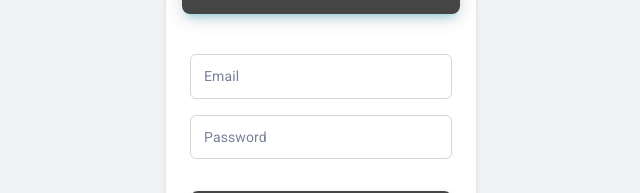
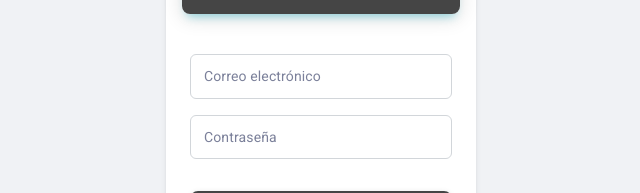
Before and after one commit to Alebecito/Web_Homebrewers_CR, a React (Create React App) app in the folder frontend/: page /sign-in in a window 1280 px wide. Shown: the part 294-487 px from the top of the page, without its empty margins (319-959 px from the left). Built offline with nearby package versions, Linux system fonts and the light colour scheme.

Commit message:
Labels de login cambiadas

```diff
--- a/frontend/src/layouts/login/index.js
+++ b/frontend/src/layouts/login/index.js
@@ -43,10 +43,10 @@ function Basic() {
         <MDBox pt={4} pb={3} px={3}>
           <MDBox component="form" role="form">
             <MDBox mb={2}>
-              <MDInput type="email" label="Email" fullWidth />
+              <MDInput type="email" label="Correo electrónico" fullWidth />
             </MDBox>
             <MDBox mb={2}>
-              <MDInput type="password" label="Password" fullWidth />
+              <MDInput type="password" label="Contraseña" fullWidth />
             </MDBox>
             <MDBox mt={4} mb={1}>
               <MDButton
```
